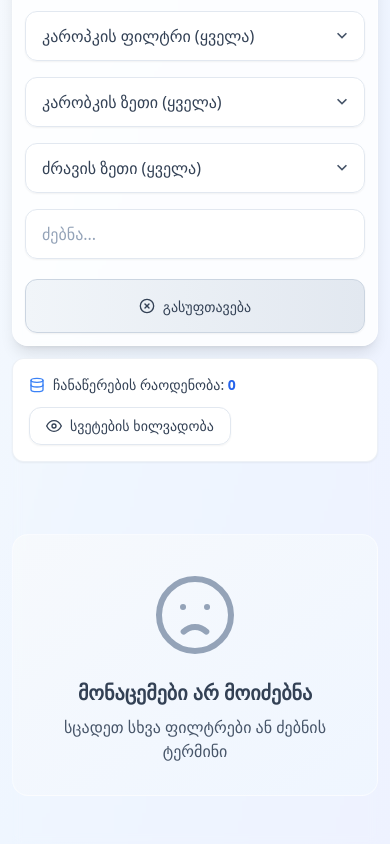
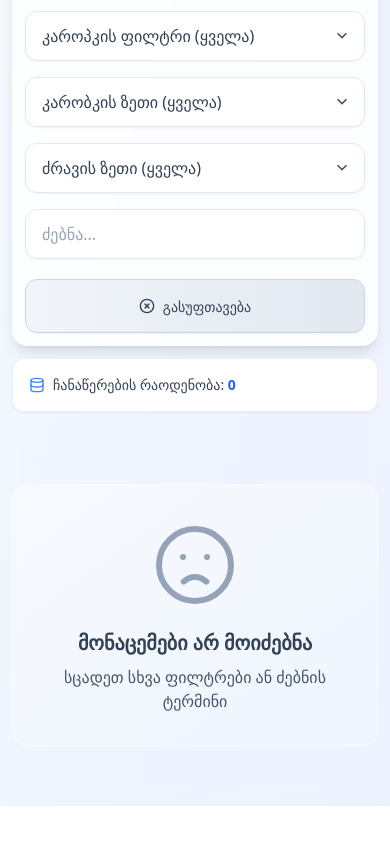
Before and after one commit to utsereteli/car-app, a website built with Vite: page index.html in a window 390 px wide. Shown: the part 533-1377 px from the top of the page. After the commit the page ends 1339 px from the top, so only its background shows below. Built offline with nearby package versions, Linux system fonts and the light colour scheme; some packages are replaced by stand-ins of ours; no server answers; the database is empty.

Commit message:
hide columnVisibilityBtn on mobile

```diff
--- a/index.html
+++ b/index.html
@@ -207,7 +207,7 @@
                     <span data-feather="database" class="w-4 h-4 text-blue-500 dark:text-blue-400"></span>
                     <span class="font-medium">ჩანაწერების რაოდენობა: <span id="recordsCountNumber" class="text-blue-600 dark:text-blue-400 font-bold">0</span></span>
                 </div>
-                <div class="relative">
+                <div class="relative hidden md:block">
                     <button id="columnVisibilityBtn" class="px-5 py-2.5 bg-white/90 dark:bg-slate-600/90 hover:bg-white dark:hover:bg-slate-600 border border-slate-200 dark:border-slate-500 hover:border-slate-300 dark:hover:border-slate-400 rounded-xl text-sm text-slate-700 dark:text-slate-200 flex items-center gap-2 transition-all duration-300 shadow-sm hover:shadow-md hover:scale-105 font-medium">
                         <span data-feather="eye" class="w-4 h-4"></span>
                         <span>სვეტების ხილვადობა</span>
```
